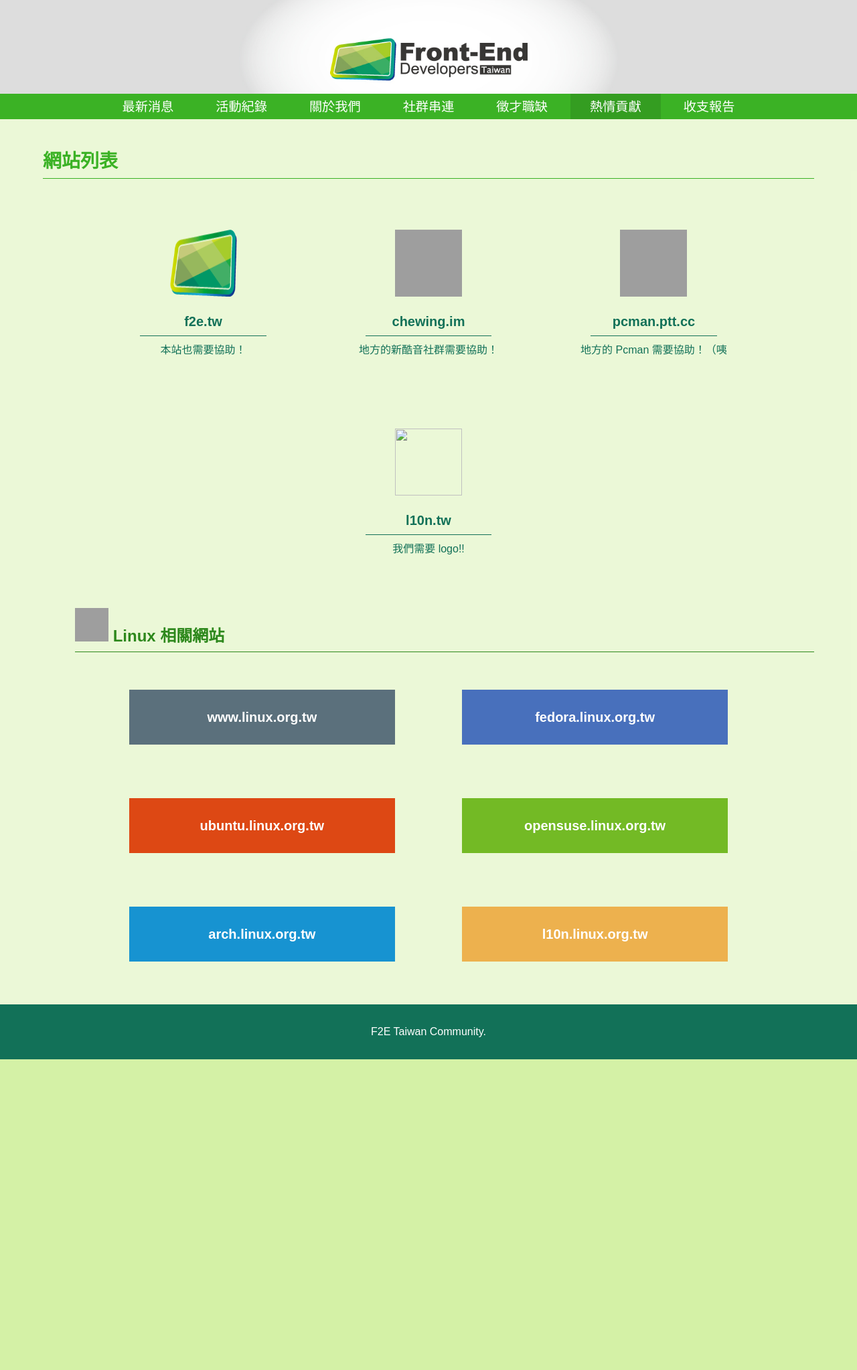
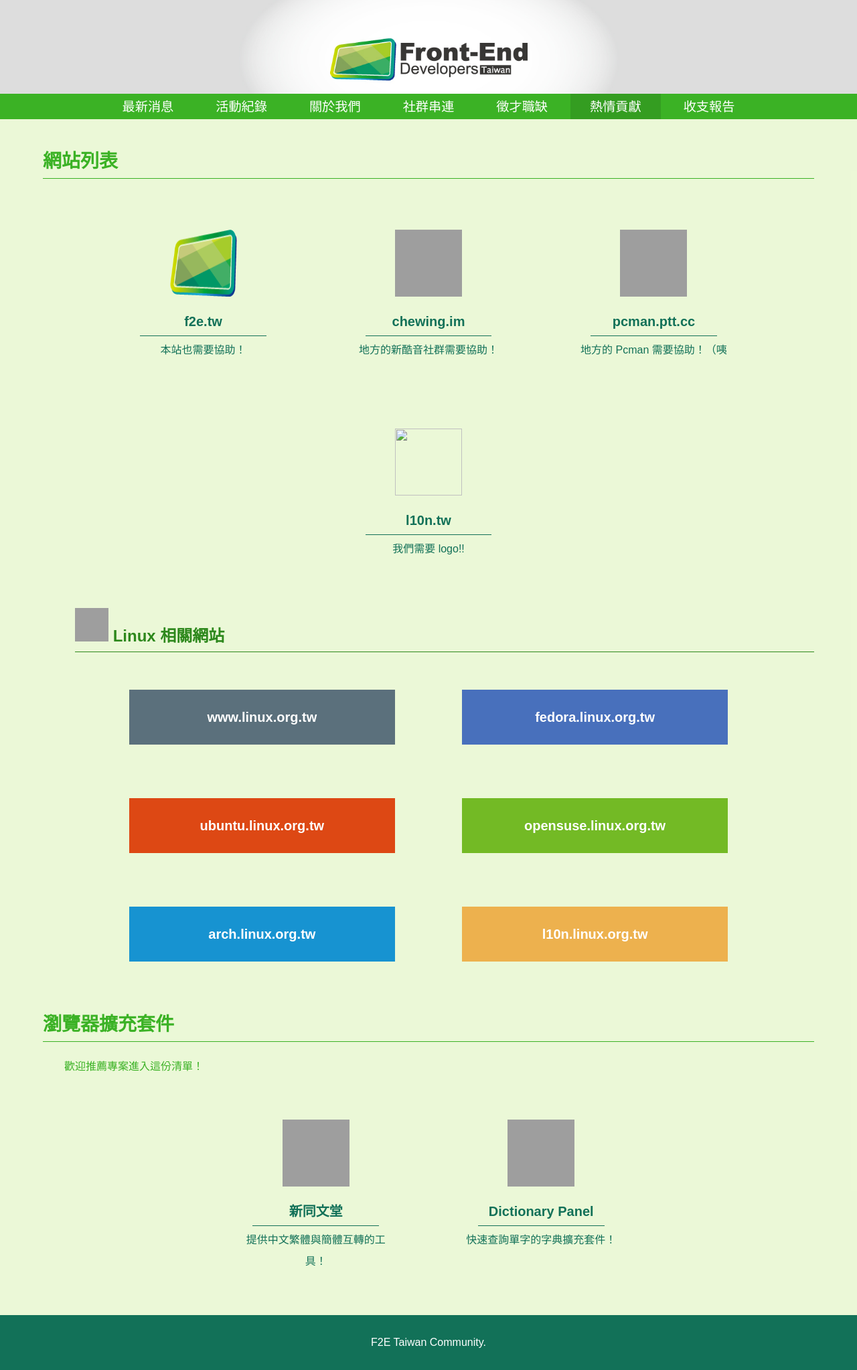
Before and after one commit to f2etw/f2etw.github.io, a Jekyll site: the page built from contribute.html, in a window 1280 px wide. Shown: the whole page at 67% size. Built offline with Jekyll 4.4.1, drawn with Linux system fonts in a browser that asks for light colours; some web fonts are replaced; before the commit the page ends 1582 px from its top, so only the background shows below that; grey boxes are pictures that could not be loaded.

Commit message:
Add project into browser addon list

```diff
--- a/_data/project.json
+++ b/_data/project.json
@@ -67,6 +67,21 @@
             "text-color": "#fff"
         }
     ],
-    "addon": [],
+    "addon": [
+        {
+            "name": "新同文堂",
+            "url": "https://github.com/softcup",
+            "img": "https://addons.cdn.mozilla.net/user-media/addon_icons/6/6113-64.png?modified=1353733754",
+            "img-alt": "新同文堂 logo",
+            "description": "提供中文繁體與簡體互轉的工具！"
+        },
+        {
+            "name": "Dictionary Panel",
+            "url": "https://github.com/kidwm/dictionary-panel",
+            "img": "https://addons.cdn.mozilla.net/static/img/addon-icons/dictionary-64.png",
+            "img-alt": "dictionary panel logo",
+            "description": "快速查詢單字的字典擴充套件！"
+        }
+    ],
     "js": []
 }
--- a/_sass/layout.scss
+++ b/_sass/layout.scss
@@ -198,6 +198,10 @@
             margin-left: 0;
         }
 
+        p {
+            margin: 0 1rem;
+        }
+
         ul.project-list li {
             width: 90%;
         }
--- a/contribute.html
+++ b/contribute.html
@@ -40,7 +40,10 @@ title: 熱情貢獻
 	{% endif %}
 
 	{% if site.data.project.addon != empty %}
-	<h2>擴充套件</h2>
+	<h2>瀏覽器擴充套件</h2>
+	<p>
+		歡迎推薦專案進入這份清單！
+	</p>
 	<ul>
 		{% for project in site.data.project.addon %}
 	    <li>
--- a/style.scss
+++ b/style.scss
@@ -699,6 +699,12 @@ a {
 		font-size: 1.5rem;
 	}
 
+	p {
+		margin-left: 2rem;
+		color: $main-color;
+		text-align: left;
+	}
+
 	ul {
 
 		li {
```
